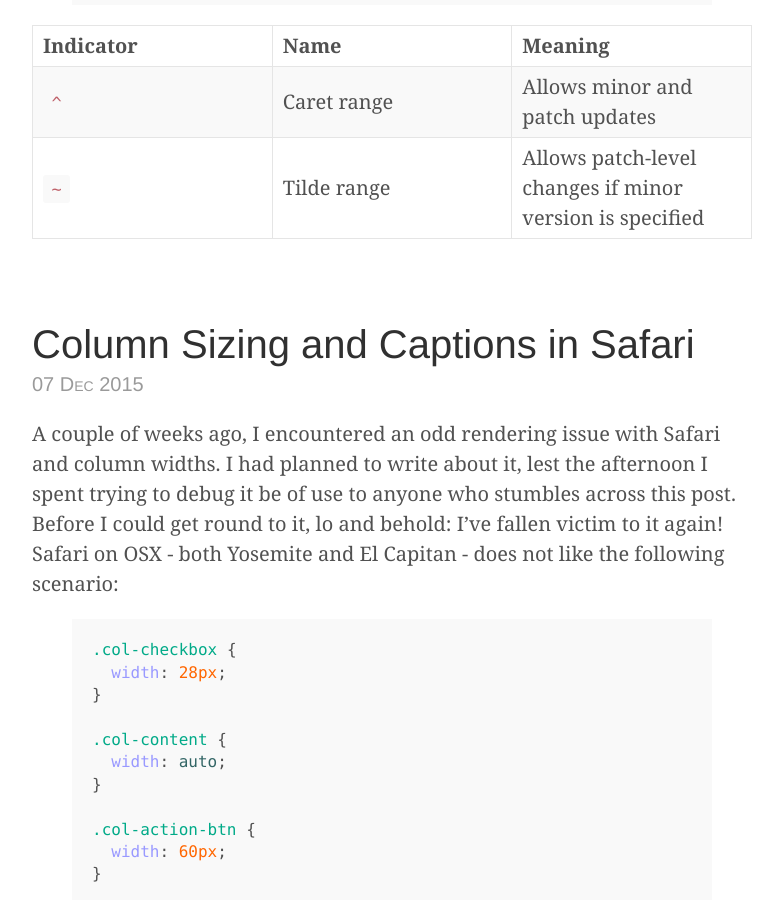
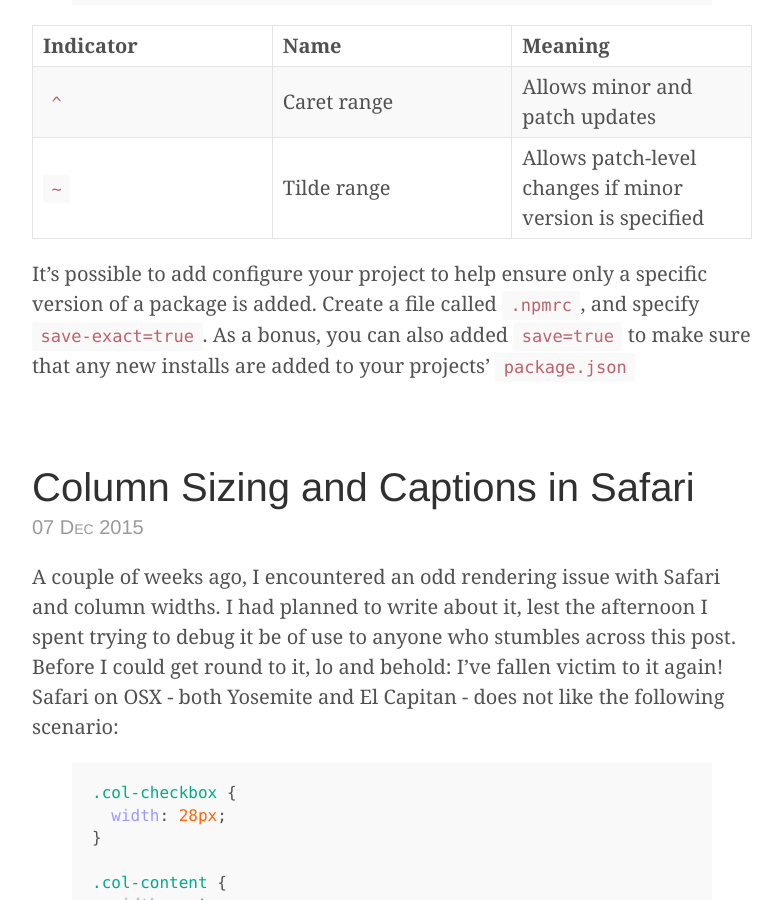
Before and after one commit to danielmatthew/website, a Jekyll site: the page built from index.html, in a window 1280 px wide and 900 px high, scrolled down 445 px. Shown: the whole window, without its empty margins (248-1031 px from the left). Built offline with Jekyll 4.4.1, drawn with Linux system fonts in a browser that asks for light colours; the list of posts is cut into pages by our own code.

Commit message:
Update 2016-01-25-npm-version-ranges.md

```diff
--- a/_posts/2016-01-25-npm-version-ranges.md
+++ b/_posts/2016-01-25-npm-version-ranges.md
@@ -18,3 +18,5 @@
 | --- | --- | --- |
 | `^` | Caret range | Allows minor and patch updates |
 | `~` | Tilde range | Allows patch-level changes if minor version is specified |
+
+It's possible to add configure your project to help ensure only a specific version of a package is added. Create a file called `.npmrc`, and specify `save-exact=true`. As a bonus, you can also added `save=true` to make sure that any new installs are added to your projects' `package.json`
```
